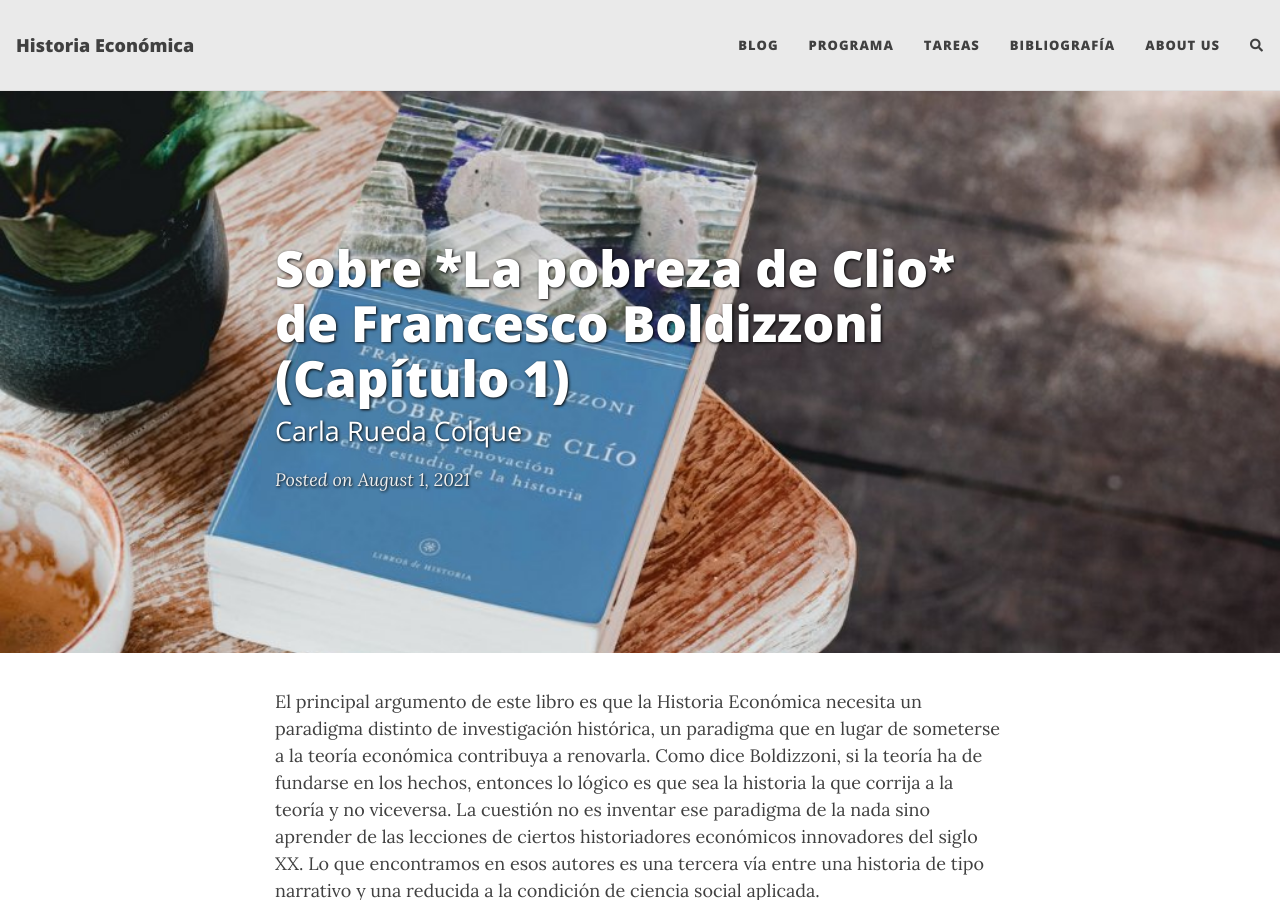
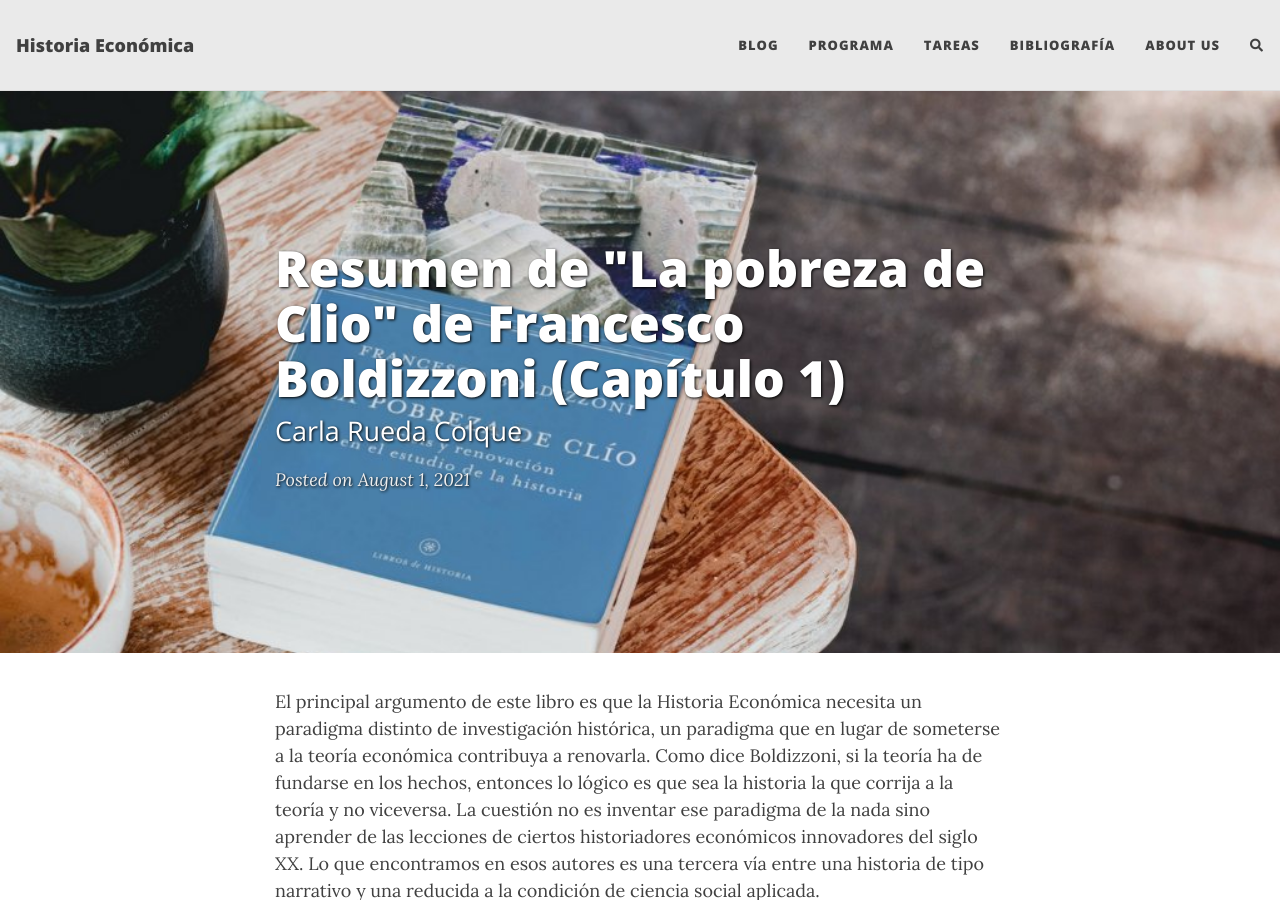
Before and after one commit to NigelCaspa/historiaeconomica, a Jekyll site: the page built from _posts/2021-08-01-rueda-boldizzoni.md, in a window 1280 px wide and 900 px high. Built offline with Jekyll 4.4.1, drawn with Linux system fonts in a browser that asks for light colours; nearby versions of some CDN libraries; comment, search, counter and statistics services are not loaded.

Commit message:
corrijo titulo

```diff
--- a/_posts/2021-08-01-rueda-boldizzoni.md
+++ b/_posts/2021-08-01-rueda-boldizzoni.md
@@ -1,6 +1,6 @@
 ---
 layout: post
-title:  Sobre *La pobreza de Clio* de Francesco Boldizzoni (Capítulo 1)
+title:  Resumen de "La pobreza de Clio" de Francesco Boldizzoni (Capítulo 1)
 subtitle: Carla Rueda Colque
 cover-img: /assets/img/boldizzoni.jpg
 thumbnail-img: /assets/img/boldizzoni.jpg
```
